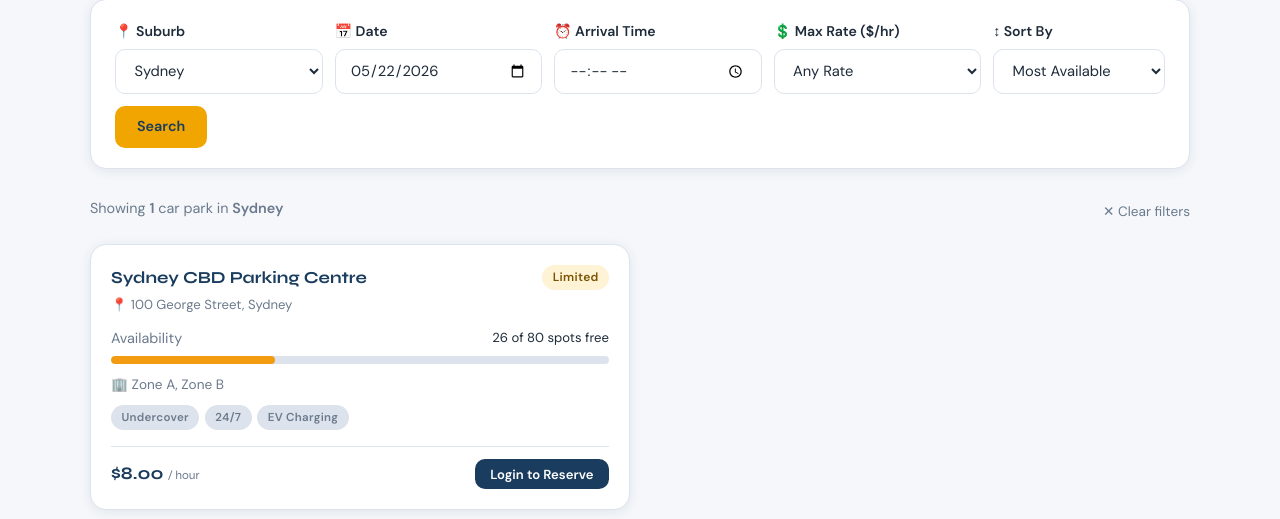
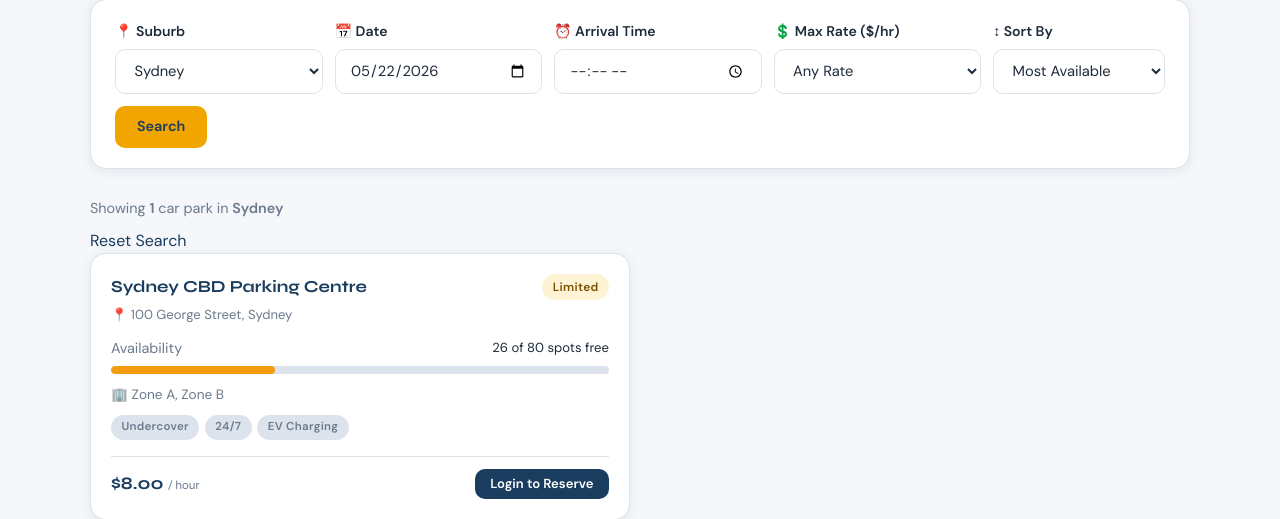
Before and after one commit to Siddhartha288/smartpark, a PHP site: page /search.php?suburb=Sydney in a window 1280 px wide. Shown: the part 283-802 px from the top of the page. Run offline with PHP 8.4, Linux system fonts and the light colour scheme.

Commit message:
update search

```diff
--- a/smartpark/search.php
+++ b/smartpark/search.php
@@ -108,15 +108,32 @@ usort($displayParks, function($a, $b) use ($filterSort) {
   </div>
 
   <!-- Results header -->
-  <div style="display:flex;justify-content:space-between;align-items:center;margin-bottom:1rem;">
-    <p class="text-muted">
-      Showing <strong><?= count($displayParks) ?></strong> car park<?= count($displayParks) !== 1 ? 's' : '' ?>
-      <?= $filterSuburb ? ' in <strong>' . h($filterSuburb) . '</strong>' : '' ?>
-    </p>
-    <?php if ($filterSuburb || $filterMaxRate): ?>
-      <a href="search.php" class="text-muted" style="font-size:0.85rem;">✕ Clear filters</a>
+ <div class="search-results-header">
+
+  <?php
+    $parkCount = count($displayParks);
+    $parkLabel = $parkCount === 1 ? 'car park' : 'car parks';
+  ?>
+
+  <p class="text-muted">
+    Showing <strong><?= $parkCount ?></strong> <?= $parkLabel ?>
+
+    <?php if (!empty($filterSuburb)): ?>
+      in <strong><?= h($filterSuburb) ?></strong>
     <?php endif; ?>
-  </div>
+
+    <?php if (!empty($filterMaxRate)): ?>
+      under <strong>$<?= h($filterMaxRate) ?></strong>/hour
+    <?php endif; ?>
+  </p>
+
+  <?php if (!empty($filterSuburb) || !empty($filterMaxRate)): ?>
+    <a href="search.php" class="clear-btn">
+      Reset Search
+    </a>
+  <?php endif; ?>
+
+</div>
 
   <!-- ===== RESULTS GRID ===== -->
   <?php if (empty($displayParks)): ?>
```
